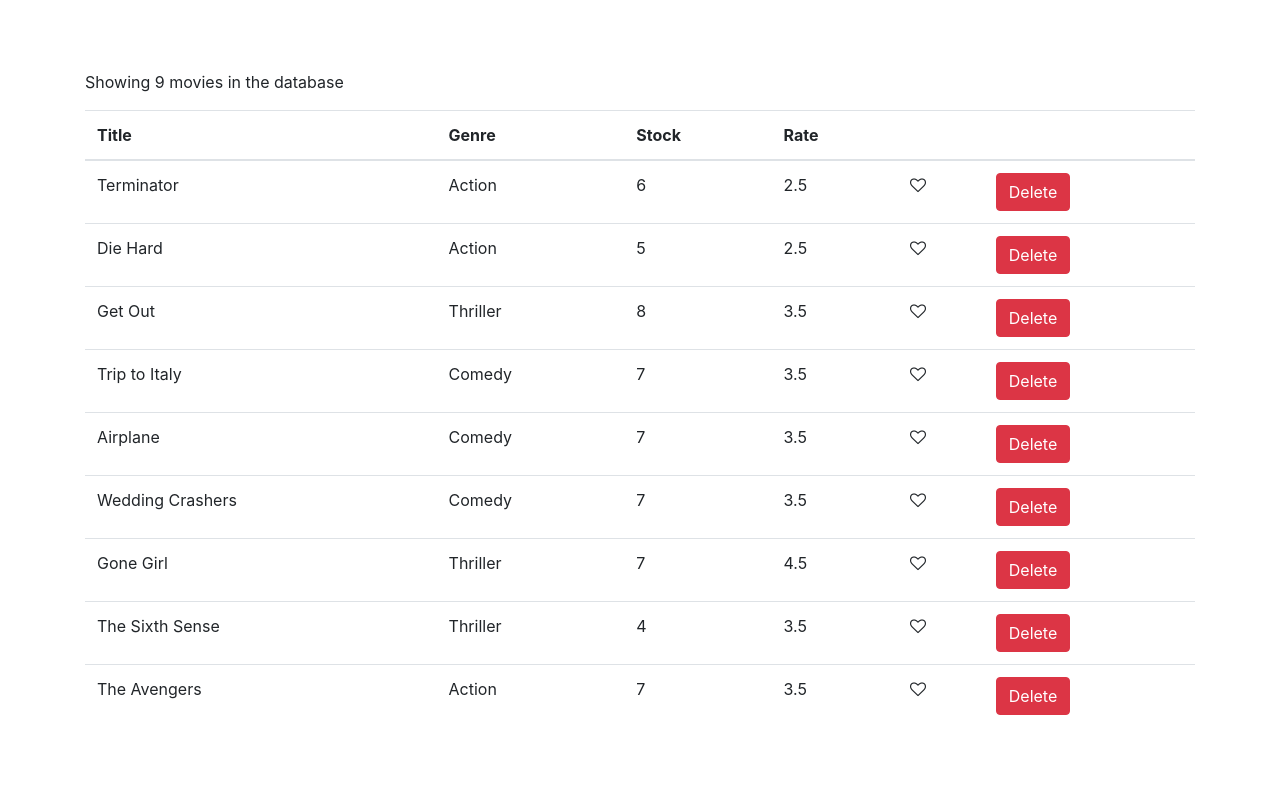
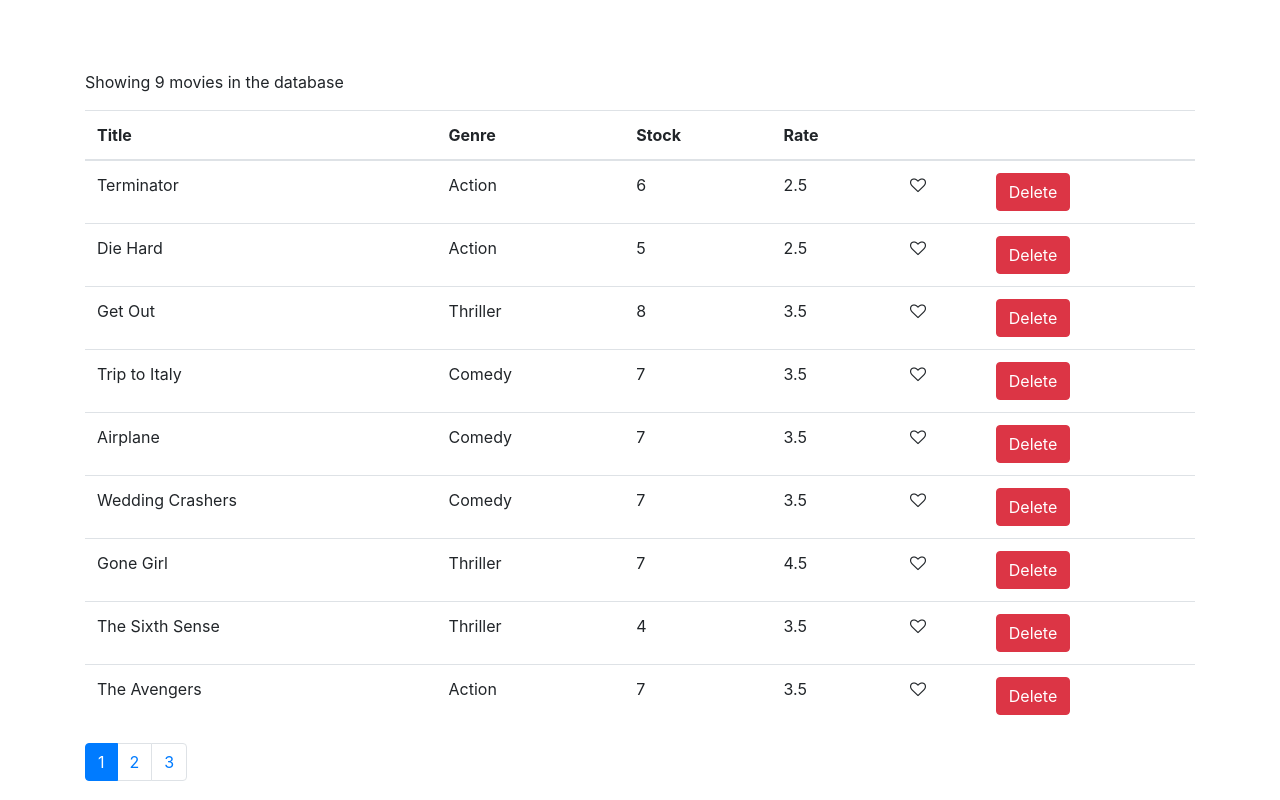
Before and after one commit to rcode321/movie-list, a React (Create React App) app: page / in a window 1280 px wide. Built offline with nearby package versions, Linux system fonts and the light colour scheme.

Commit message:
adding pagination input and raising an event from pagination component plus create a conditionally render a active color

```diff
--- a/package.json
+++ b/package.json
@@ -9,6 +9,7 @@
     "@testing-library/react": "^11.1.0",
     "@testing-library/user-event": "^12.1.10",
     "bootstrap": "^4.6.0",
+    "lodash": "^4.17.21",
     "react": "^17.0.2",
     "react-bootstrap": "^1.5.2",
     "react-dom": "^17.0.2",
--- /dev/null
+++ b/src/component/common/pagination.jsx
@@ -0,0 +1,34 @@
+import React from "react";
+import _ from "lodash";
+
+const pagination = (props) => {
+  const { itemsCount, pageSize, currentPage, onPageChange } = props;
+  console.log(currentPage);
+  const pagesCount = Math.ceil(itemsCount / pageSize);
+
+  if (pagesCount === 1) return null;
+  const pages = _.range(1, pagesCount + 1);
+
+  return (
+    <nav>
+      <ul className="pagination">
+        {pages.map((page) => (
+          <li
+            key={page}
+            className={page === currentPage ? "page-item active" : "page-item"}
+          >
+            <a
+              onClick={() => onPageChange(page)}
+              className="page-link"
+              href="#/"
+            >
+              {page}
+            </a>
+          </li>
+        ))}
+      </ul>
+    </nav>
+  );
+};
+
+export default pagination;
--- a/src/component/movies.jsx
+++ b/src/component/movies.jsx
@@ -3,11 +3,15 @@
 
 import Table from "react-bootstrap/Table";
 import Button from "react-bootstrap/Button";
+
 import Like from "./common/likes";
+import PagiNation from "./common/pagination";
 
 class Movies extends Component {
   state = {
     movies: getMovies(),
+    pageSize: 4,
+    currentPage: 1,
   };
 
   handleDelete = (movie) => {
@@ -25,8 +29,14 @@
     console.log("like is cliked", movie);
   };
 
+  handlePageChange = (page) => {
+    this.setState({ currentPage: page });
+    // console.log(page);
+  };
+
   render() {
     const { length: count } = this.state.movies;
+    const { pageSize, currentPage } = this.state;
 
     if (count === 0) return <p>There are no movies in the database.</p>;
 
@@ -69,6 +79,12 @@
             ))}
           </tbody>
         </Table>
+        <PagiNation
+          itemsCount={count}
+          pageSize={pageSize}
+          currentPage={currentPage}
+          onPageChange={this.handlePageChange}
+        />
       </div>
     );
   }
```
Also changed, not shown: src/index.js (line endings or trailing spaces), 1 other file (tests, documents, lock files or other folders).
